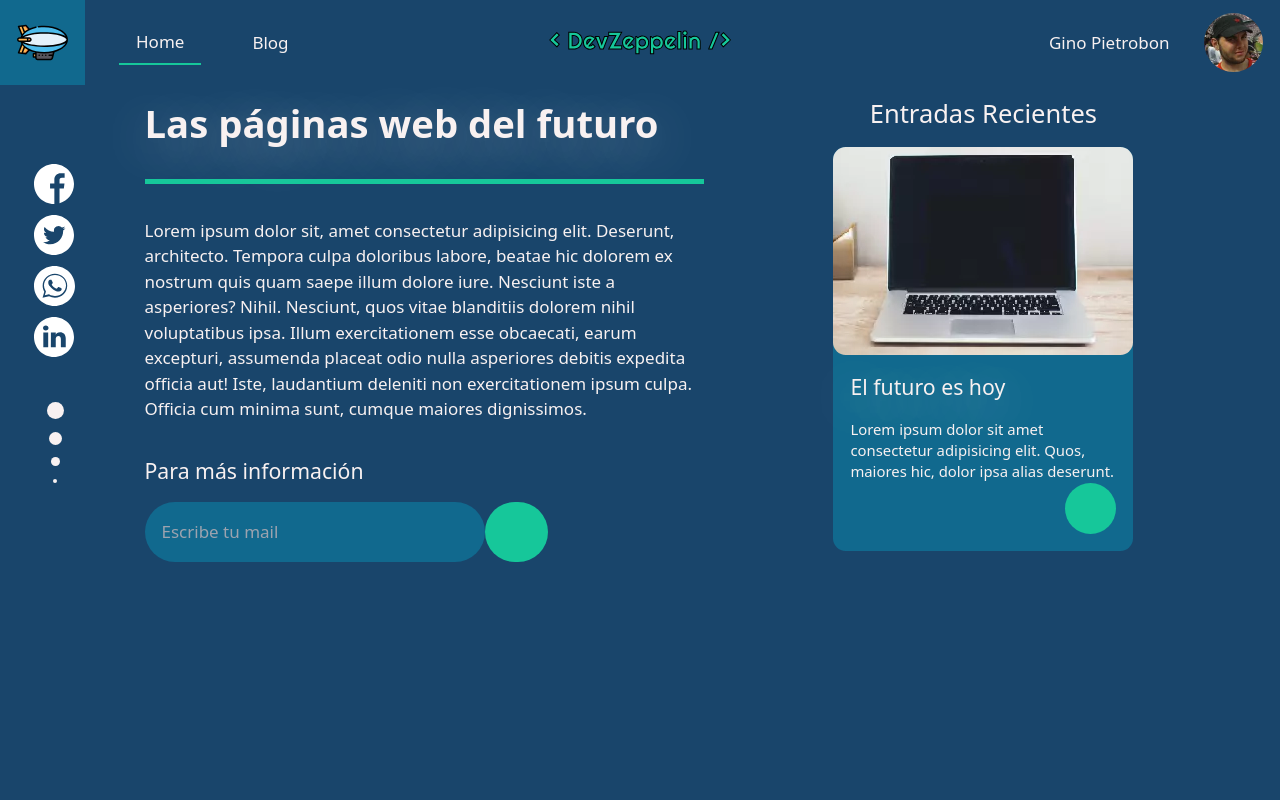
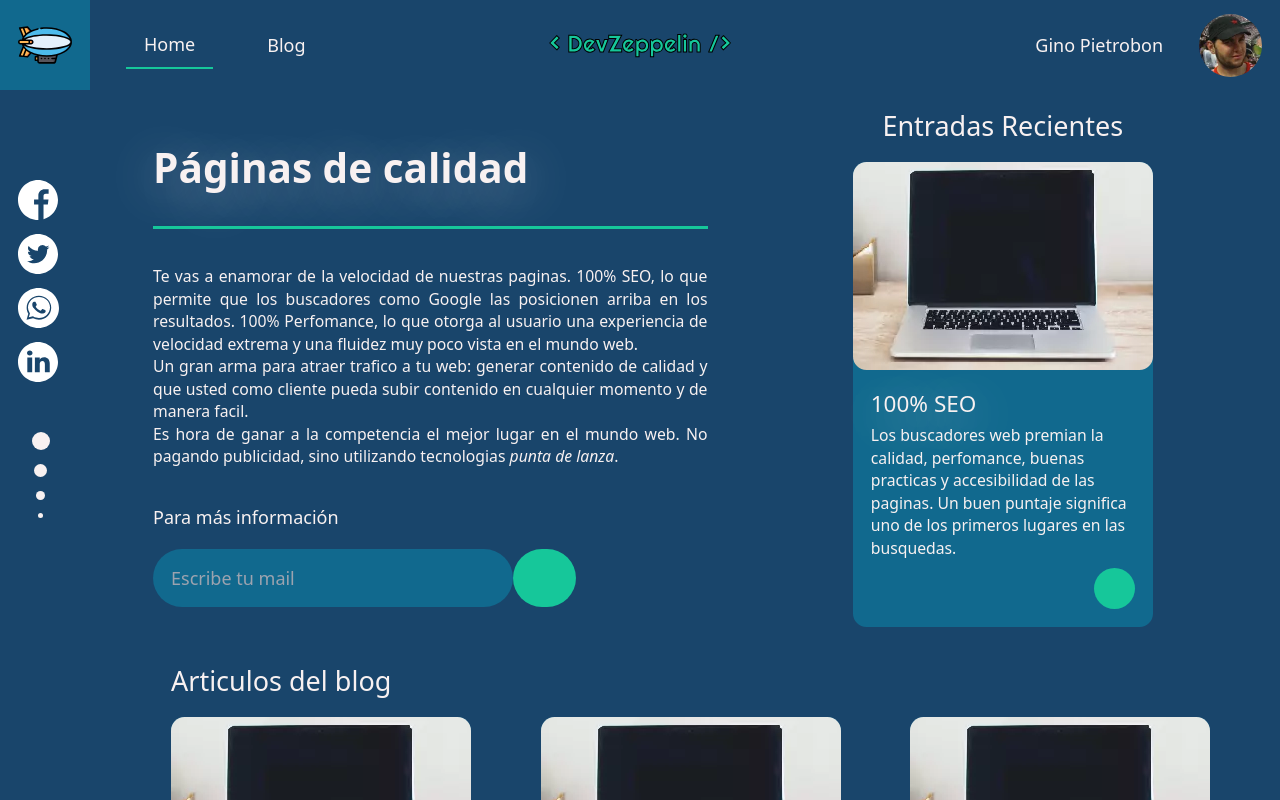
Before and after one commit to DevZeppelin/dev-zeppelin, a Next.js app: page / in a window 1280 px wide. Shown: the top 800 px of the page. Built offline with nearby package versions, Linux system fonts and the light colour scheme; some icons are missing.

Commit message:
many changes. landing page finished

```diff
--- a/components/home/PostsGrid.tsx
+++ b/components/home/PostsGrid.tsx
@@ -1,14 +1,16 @@
 import React, { useState } from "react";
 import PostCard from "../posts/PostCard";
 
-const PostsGrid: React.FC<{ posts: [] }> = ({ posts }) => {
+const PostsGrid: React.FC<{ posts: any [] }> = ({ posts }) => {
   return (
   <div>
-      {posts.map((post: any, index: number) => {
-          return <PostCard post={post} key={index} />
-
-      })}
-  </div>;
+    <h2 className="text-mywhite text-2xl mb-4">Articulos del blog</h2>
+    <div className="grid grid-cols-1 gap-4 md:grid-cols-2 lg:grid-cols-3 lg:gap-8">
+        {posts.map((post: any, index: number) => {
+            return <PostCard post={post} key={index} />
+        })}
+    </div>
+  </div>
   )
 };
 
--- a/components/layouts/Navigator.tsx
+++ b/components/layouts/Navigator.tsx
@@ -2,37 +2,67 @@ import React, { useState } from "react";
 import IconSvg from "../icons/IconSvg";
 import LogoSvg from "../icons/LogoSvg";
 import HamburgerSvg from "../icons/HamburgerSvg";
+import Link from 'next/link'
+import { useRouter } from 'next/router'
 
 const Navigator: React.FC = (props) => {
+
+  const [open, setOpen] = useState(false)
+
+  const router = useRouter()
+
+  const toggleNav = (e) => {
+    e.preventDefault();
+    setOpen(!open)
+  }
+
+  const {asPath} = router
+
+  console.log(asPath)
+
   return (
-    <nav>
+    <nav className="relative">
       <div className="flex w-full bg-myblue justify-center items-center">
         <div className="flex-1 flex md:space-x-8 md:items-center">
           <div className="bg-mylightblue p-2 md:p-4">
             <IconSvg className="w-8 h-8 md:w-12 md:h-12" />
           </div>
-          <div className="hidden md:block text-mywhite">
-            <div className="border-b-2 border-mygreen px-4 py-2">Home</div>
-          </div>
-          <div className="hidden md:block text-mywhite px-4 py-2">Blog</div>
+          <Link href="/">
+            <div className="hidden md:block text-mywhite cursor-pointer">
+              <div className="px-4 py-2"
+              style={{borderBottom: asPath === '/' ? 'solid 2px #16c79a' : '' }}><a>Home</a></div>
+            </div>
+          </Link>
+          <Link href="/blog">
+            <div className="hidden md:block text-mywhite px-4 py-2 cursor-pointer"
+            style={{borderBottom: asPath === '/blog' ? 'solid 2px #16c79a' : '' }}><a>Blog</a></div>
+          </Link>
         </div>
         <div className="flex-1 text-center flex justify-center items-center">
           <LogoSvg className="w-15 md:w-50 md:h-30" />
         </div>
         <div className="flex-1 flex justify-end text-right items-center">
           <div className="p-2 md:p-4 md:hidden">
-            <HamburgerSvg />
+            <button onClick={toggleNav}>
+              <HamburgerSvg className="h-6 stroke-current text-mywhite" />
+            </button>
           </div>
           <div className="hidden md:block text-mywhite pr-8">
             Gino Pietrobon
           </div>
           <div className="pr-4">
             <img
-              src="imgs/avatar.webp"
+              src="/imgs/avatar.webp"
               alt="avatar gino pietrobon"
               className="hidden md:block w-14 h-14 rounded-full"
             ></img>
           </div>
+        </div>
+      </div>
+      <div className="absolute z-20 bg-myblue w-full" style={{ display: open ? 'block' : 'none' }}>
+        <div className="flex flex-col text-lg p-4 text-mywhite divide-y" >
+          <Link href="/"><a className="py-2">Home</a></Link>
+          <Link href="/blog"><a className="py-2">Blog</a></Link>
         </div>
       </div>
     </nav>
--- /dev/null
+++ b/components/layouts/SocialSidebar.tsx
@@ -0,0 +1,44 @@
+import React, { useState } from 'react'
+import FacebookSvg from '../icons/social/FacebookSvg';
+import LinkedinSvg from '../icons/social/LinkedinSvg';
+import TwitterSvg from '../icons/social/TwitterSvg';
+import WhatsappSvg from '../icons/social/WhatsappSvg';
+
+const SocialSidebar: React.FC = (props) =>
+{
+    return (
+        <div className="hidden lg:flex flex-col justify-start mt-16 ml-4 mr-16">
+        <div className=" space-y-2">
+          <div>
+            <a href="/" target="_blank" className="cursor-pointer">
+              <FacebookSvg className="h-10 w-10" />
+            </a>
+          </div>
+          <div>
+            <a href="/" target="_blank" className="cursor-pointer">
+              <TwitterSvg className="h-10 w-10" />
+            </a>
+          </div>
+          <div>
+            <a href="/" target="_blank" className="cursor-pointer">
+              <WhatsappSvg className="h-10 w-10" />
+            </a>
+          </div>
+          <div>
+            <a href="/" target="_blank" className="cursor-pointer">
+              <LinkedinSvg className="h-10 w-10" />
+            </a>
+          </div>
+        </div>
+        <div className="h-10" />
+        <div className="space-y-3 flex flex-col items-center ">
+          <div className="h-4 w-4 rounded-full bg-mywhite" />
+          <div className="h-3 w-3 rounded-full bg-mywhite" />
+          <div className="h-2 w-2 rounded-full bg-mywhite" />
+          <div className="h-1 w-1 rounded-full bg-mywhite" />
+        </div>
+      </div>
+        )
+}
+
+export default SocialSidebar;
--- a/components/posts/PostCard.tsx
+++ b/components/posts/PostCard.tsx
@@ -13,20 +13,19 @@ const PostCard: React.FC<Prop> = ({ post }) => {
       </div>
       <div className="p-4">
         <h3
-          className="text-mywhite text-xl mb-4"
+          className="text-mywhite text-xl mb-1"
           style={{ textShadow: "0px 10px 50px rgba(255, 255, 255, 2.45)" }}
         >
-          El futuro es hoy
+          100% SEO
         </h3>
 
 
       <p className="text-mywhite text-sm">
-        Lorem ipsum dolor sit amet consectetur adipisicing elit. Quos, maiores
-        hic, dolor ipsa alias deserunt.
+        Los buscadores web premian la calidad, perfomance, buenas practicas y accesibilidad de las paginas. Un buen puntaje significa uno de los primeros lugares en las busquedas.
       </p>
       <div className="flex justify-end">
-          <div className="bg-mygreen w-12 h-12 flex items-center justify-center rounded-full font-extrabold">
-            <ArrorRightSvg />
+          <div className="bg-mygreen w-9 h-9 mt-2 flex items-center justify-center rounded-full font-extrabold">
+            <ArrorRightSvg className="stroke-current text-mywhite " />
           </div>
       </div>
     </div>
--- /dev/null
+++ b/layouts/DefaultLayout.tsx
@@ -0,0 +1,23 @@
+import Head from 'next/head';
+import React, { useState } from 'react'
+import Navigator from '../components/layouts/Navigator';
+import SocialSidebar from '../components/layouts/SocialSidebar';
+
+
+const DefaultLayout: React.FC = (props) => {
+    return (
+        <div className="h-full md:h-full pb-1 bg-myblue">
+        <Head>
+          <title>Dev Zeppelin</title>
+          <link rel="icon" href="/favicon.ico" />
+        </Head>
+        <Navigator />
+        <main className="flex py-4 px-4 md:px-0">
+            <SocialSidebar />
+            {props.children}
+        </main>
+        </div>
+        )
+}
+
+export default DefaultLayout;
--- a/pages/_document.tsx
+++ b/pages/_document.tsx
@@ -7,6 +7,7 @@ class MyDocument extends Document {
     return (
       <html lang="es">
         <Head>
+        <link rel="icon" href="/favicon.ico" />
         </Head>
         <head>
           <meta charSet="UTF-8" />
@@ -16,7 +17,7 @@ class MyDocument extends Document {
           />
           <meta
             name="keywords"
-            content="páginas web sitio web plataformas rápidas ultra veloces seo perfomance ecommerce dinero"
+            content="página web, perfomance, seo, fast, original, react, next, pro"
           />
           <meta name="author" content="Gino Pietrobon" />
 
--- a/pages/index.tsx
+++ b/pages/index.tsx
@@ -1,76 +1,33 @@
-import Head from "next/head";
+import PostsGrid from "../components/home/PostsGrid";
 import SendSvg from "../components/icons/SendSvg";
-import FacebookSvg from "../components/icons/social/FacebookSvg";
-import LinkedinSvg from "../components/icons/social/LinkedinSvg";
-import TwitterSvg from "../components/icons/social/TwitterSvg";
-import WhatsappSvg from "../components/icons/social/WhatsappSvg";
-import Navigator from "../components/layouts/Navigator";
 import PostCard from "../components/posts/PostCard";
+import DefaultLayout from "../layouts/DefaultLayout";
 
 export default function Home() {
   return (
-    <div className="h-full md:h-screen pb-1 bg-myblue">
-      <Head>
-        <title>Dev Zeppelin</title>
-        <link rel="icon" href="/favicon.ico" />
-      </Head>
-      <Navigator />
-      <main>
-        <section className="px-4 md:w-full lg:flex mb-8 lg:items-center">
-          <div className="hidden lg:flex flex-col justify-center ml-4 mr-16">
-            <div className=" space-y-2">
+    <DefaultLayout>
+
       <div>
-                <a href="/" target="_blank" className="cursor-pointer">
-                  <FacebookSvg className="h-10 w-10" />
-                </a>
-              </div>
-              <div>
-                <a href="/" target="_blank" className="cursor-pointer">
-                  <TwitterSvg className="h-10 w-10" />
-                </a>
-              </div>
-              <div>
-                <a href="/" target="_blank" className="cursor-pointer">
-                  <WhatsappSvg className="h-10 w-10" />
-                </a>
-              </div>
-              <div>
-                <a href="/" target="_blank" className="cursor-pointer">
-                  <LinkedinSvg className="h-10 w-10" />
-                </a>
-              </div>
-            </div>
-            <div className="h-10" />
-            <div className="space-y-3 flex flex-col items-center ">
-              <div className="h-4 w-4 rounded-full bg-mywhite" />
-              <div className="h-3 w-3 rounded-full bg-mywhite" />
-              <div className="h-2 w-2 rounded-full bg-mywhite" />
-              <div className="h-1 w-1 rounded-full bg-mywhite" />
-            </div>
-          </div>
-          <div className="flex-1">
+
+        <section className="md:w-full lg:flex mb-8 lg:items-center">
+          <div className="flex-1 px-4">
             <h1
               className="text-mywhite text-4xl font-bold mb-8 mt-10 md:mb-8 md:mt-4"
               style={{ textShadow: "0px 10px 50px rgba(255, 255, 255, 0.45)" }}
             >
-              Las páginas web del futuro
+              Páginas de calidad
               </h1>
             <div
               className="hidden md:block bg-mygreen mb-8"
-              style={{ height: 5 }}
+              style={{ height: 3 }}
             />
-            <div className="text-mywhite mb-8">
-              Lorem ipsum dolor sit, amet consectetur adipisicing elit.
-              Deserunt, architecto. Tempora culpa doloribus labore, beatae hic
-              dolorem ex nostrum quis quam saepe illum dolore iure. Nesciunt
-              iste a asperiores? Nihil. Nesciunt, quos vitae blanditiis dolorem
-              nihil voluptatibus ipsa. Illum exercitationem esse obcaecati,
-              earum excepturi, assumenda placeat odio nulla asperiores debitis
-              expedita officia aut! Iste, laudantium deleniti non exercitationem
-              ipsum culpa. Officia cum minima sunt, cumque maiores dignissimos.
+            <div className="text-mywhite mb-8 text-center md:text-justify text-sm">
+              <p>Te vas a enamorar de la velocidad de nuestras paginas. 100% SEO, lo que permite que los buscadores como Google las posicionen arriba en los resultados. 100% Perfomance, lo que otorga al usuario una experiencia de velocidad extrema y una fluidez muy poco vista en el mundo web. </p>
+              <p>Un gran arma para atraer trafico a tu web: generar contenido de calidad y que usted como cliente pueda subir contenido en cualquier momento y de manera facil.</p>
+              <p>Es hora de ganar a la competencia el mejor lugar en el mundo web. No pagando publicidad, sino utilizando tecnologias <i>punta de lanza</i>.</p>
               </div>
             <div className="hidden lg:block">
-              <h2 className="text-xl text-mywhite mb-4 my-8">
+              <h2 className="text-base text-mywhite mb-4 my-8">
                 Para más información
                 </h2>
               <div className="flex">
@@ -87,15 +44,13 @@ export default function Home() {
                 <div>
                   <a href="/">
                     <div className="bg-mygreen flex items-center justify-center rounded-full p-4 ">
-                        <SendSvg className="h-6 w-6 stroke-current text-mywhite fill-current mr-1" />
+                      <SendSvg className="h-5 w-5 stroke-current text-mywhite fill-current mr-1" />
                     </div>
                   </a>
                 </div>
-
               </div>
             </div>
           </div>
-
           <div className="hidden md:flex flex-col items-center flex-1">
             <section>
               <h2 className="text-mywhite text-2xl text-center mb-4">
@@ -115,8 +70,13 @@ export default function Home() {
             <PostCard post={{}} />
           </div>
         </section>
-        <section></section>
-      </main>
+        <div className="h-1 bg-mygreen my-8 mx-1 sm:hidden"></div>
+        <section>
+          <div className="px-4 md:px-8">
+            <PostsGrid posts={[1, 2, 3, 4, 5, 6]} />
           </div>
+        </section>
+      </div>
+</DefaultLayout >
 );
 }
--- a/styles/globals.css
+++ b/styles/globals.css
@@ -3,7 +3,7 @@
 @tailwind components;
 
 :root {
-    font-size: 17px
+    font-size: 18px
 }
 
 @media only screen and (max-width: 420px){
```
Also changed, not shown: pages/blog/[slug].tsx (added, +34 -0 lines), pages/blog/index.tsx (added, +21 -0 lines). Lines whose indentation alone changed are shown as unchanged.
